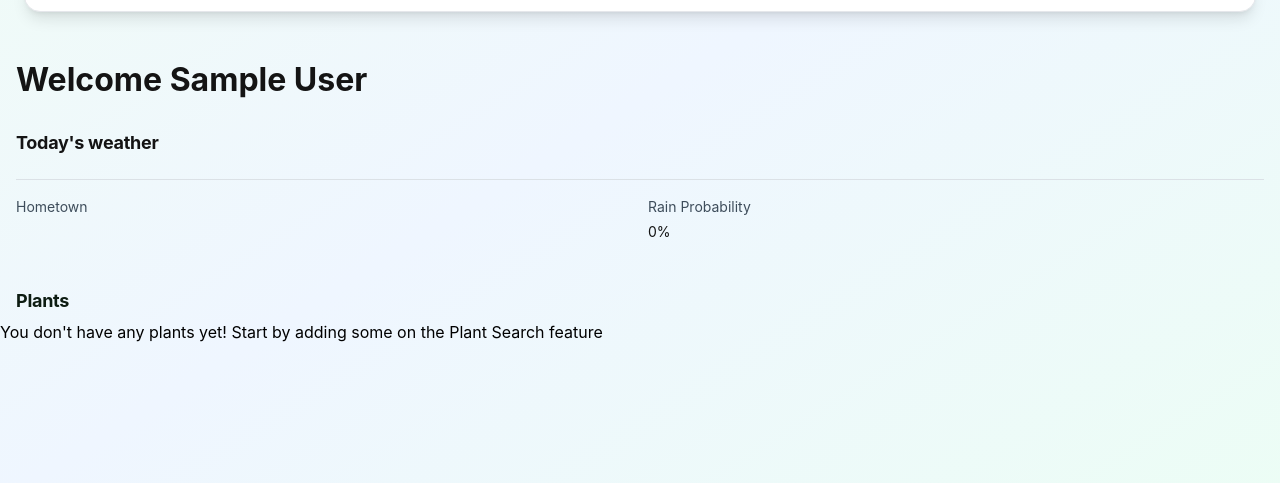
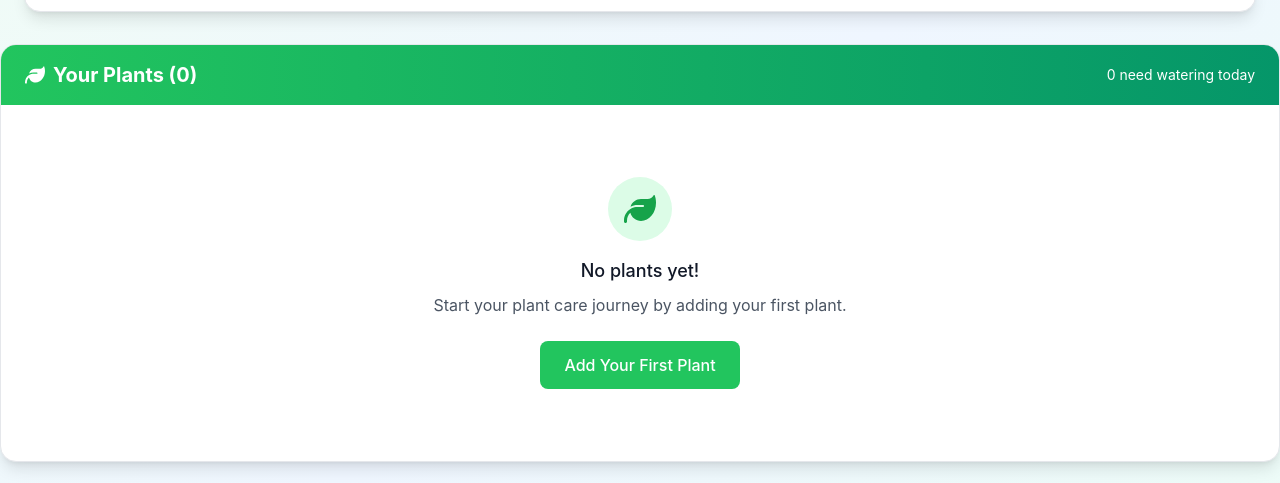
Before and after one commit to nealchapman1995/water_wise, a React (Create React App) app: page /home in a window 1280 px wide. Shown: the part 464-947 px from the top of the page. Built offline with nearby package versions, Linux system fonts and the light colour scheme; no server answers; the database is empty; sample sign-in values are in the browser's storage.

Commit message:
updated home page again

```diff
--- a/src/HomePage.js
+++ b/src/HomePage.js
@@ -2,7 +2,7 @@ import React, { useEffect, useState, useMemo } from 'react';
 import { ref, get, update, push, set } from "firebase/database";
 import { database } from "./configuration"; // Your Firebase database configuration
 import { FontAwesomeIcon } from '@fortawesome/react-fontawesome'
-import { faMapMarker, faCloud, faThermometerHalf, faTint, faCalendar, faSun } from '@fortawesome/free-solid-svg-icons'
+import { faMapMarker, faCloud, faThermometerHalf, faTint, faCalendar, faSun, faCloudRain, faLeaf } from '@fortawesome/free-solid-svg-icons'
 
 
 const HomePage = ({ user }) => { //Initialize all of the states that I use in the homepage
@@ -222,6 +222,21 @@ const HomePage = ({ user }) => { //Initialize all of the states that I use in th
         }
     };
 
+    const getWateringFrequencyColor = (frequency) => {
+        switch(frequency?.toLowerCase()) {
+            case 'frequent': return 'text-blue-600 bg-blue-50';
+            case 'average': return 'text-green-600 bg-green-50';
+            case 'minimum': return 'text-amber-600 bg-amber-50';
+            default: return 'text-gray-600 bg-gray-50';
+        }
+    };
+
+    const getNextWaterUrgency = (nextWaterDate) => {
+        if (nextWaterDate === "Today") return 'text-red-600 bg-red-50';
+        if (nextWaterDate === "Tomorrow") return 'text-orange-600 bg-orange-50';
+        return 'text-green-600 bg-green-50';
+    };
+
 
     return (
         <div className='min-h-screen bg-gradient-to-br from-green-50 via-blue-50 to-emerald-50'>
@@ -276,13 +291,16 @@ const HomePage = ({ user }) => { //Initialize all of the states that I use in th
                                 4-Day Forecast
                             </h3>
                             <div className="grid grid-cols-2 lg:grid-cols-4 gap-4">
-                                {dates.map((day, index) => (
+                                {dates.slice(1, 5).map((day, index) => (
                                     <div key={index} className="bg-gray-50 rounded-lg p-4 text-center">
                                         <p className="text-sm font-medium text-gray-600 mb-2">
                                             {new Date(day.date).toLocaleDateString('en-US', { weekday: 'short', month: 'short', day: 'numeric' })}
                                         </p>
                                         <div className="flex items-center justify-center mb-2">
-                                            {day.icon === 'rainy' ? <FontAwesomeIcon icon={faCloud} className="w-8 h-8 text-blue-500" /> : <FontAwesomeIcon icon={faSun} className="w-8 h-8 text-yellow-500" />}
+                                            {day.icon && day.icon.includes('rain') ?
+                                                <FontAwesomeIcon icon={faCloudRain} className="w-8 h-8 text-blue-500" /> :
+                                                <FontAwesomeIcon icon={faSun} className="w-8 h-8 text-yellow-500" />
+                                            }
                                         </div>
                                         <p className="text-xs text-gray-600">{day.temp_min}° - {day.temp_max}°</p>
                                         <p className="text-xs text-blue-600 font-medium">{day.averagePop}% rain</p>
@@ -292,6 +310,113 @@ const HomePage = ({ user }) => { //Initialize all of the states that I use in th
                         </div>
                     </div>
                 </div>
+                </div>
+                <div className="bg-white rounded-2xl shadow-lg border border-gray-200 overflow-hidden">
+                    <div className="bg-gradient-to-r from-green-500 to-emerald-600 px-6 py-4">
+                        <div className="flex items-center justify-between">
+                            <h2 className="text-xl font-bold text-white flex items-center">
+                                <FontAwesomeIcon icon={faLeaf} className="w-5 h-5 mr-2" />
+                                Your Plants ({Object.keys(userPlants).length})
+                            </h2>
+                            <div className="text-white text-sm">
+                                {Object.values(userPlants).filter(plant => calculateNextWaterDate(plant) === "Today").length} need watering today
+                            </div>
+                        </div>
+                    </div>
+
+                    <div className="p-6">
+                        {Object.keys(userPlants).length > 0 ? (
+                            <div className="grid gap-6">
+                                {Object.keys(userPlants).map((plantName, index) => {
+                                    const plant = userPlants[plantName];
+                                    const lastWatered = plant?.lastWatered
+                                        ? new Date(plant.lastWatered).toLocaleDateString('en-US', { month: 'short', day: 'numeric' })
+                                        : 'Never';
+                                    const nextWaterDate = calculateNextWaterDate(plant);
+
+                                    return (
+                                        <div key={index} className="bg-gray-50 rounded-xl p-6 hover:shadow-md transition-shadow">
+                                            <div className="flex flex-col lg:flex-row lg:items-center space-y-4 lg:space-y-0 lg:space-x-6">
+                                                {/* Plant Image */}
+                                                <div className="flex-shrink-0">
+                                                    <img
+                                                        alt={plant.common_name}
+                                                        src={plant.default_image.medium_url}
+                                                        className="w-20 h-24 object-cover rounded-lg shadow-sm"
+                                                    />
+                                                </div>
+
+                                                {/* Plant Info */}
+                                                <div className="flex-1 min-w-0">
+                                                    <div className="flex flex-col lg:flex-row lg:items-start lg:justify-between">
+                                                        <div className="flex-1">
+                                                            <h3 className="text-lg font-bold text-gray-900 mb-1">{plant.common_name}</h3>
+                                                            <p className="text-sm text-gray-600 mb-3 italic">{plant.scientific_name}</p>
+
+                                                            <div className="flex flex-wrap gap-2 mb-3">
+                                                                <span className={`inline-flex items-center px-2.5 py-0.5 rounded-full text-xs font-medium ${getWateringFrequencyColor(plant.watering)}`}>
+                                                                    {plant.watering} watering
+                                                                </span>
+                                                                <span className={`inline-flex items-center px-2.5 py-0.5 rounded-full text-xs font-medium ${getNextWaterUrgency(nextWaterDate)}`}>
+                                                                    Next: {nextWaterDate}
+                                                                </span>
+                                                            </div>
+
+                                                            <div className="grid grid-cols-2 gap-4 text-sm">
+                                                                <div>
+                                                                    <p className="text-gray-600">Last watered</p>
+                                                                    <p className="font-medium text-gray-900">{lastWatered}</p>
+                                                                </div>
+                                                                <div>
+                                                                    <p className="text-gray-600">Watering frequency</p>
+                                                                    <p className="font-medium text-gray-900 capitalize">{plant.watering}</p>
+                                                                </div>
+                                                            </div>
+                                                        </div>
+
+                                                        {/* Action Buttons */}
+                                                        <div className="flex flex-col space-y-3 lg:ml-6 mt-4 lg:mt-0">
+                                                            <button
+                                                                disabled={rainProbability < 50}
+                                                                onClick={() => waterPlantsWithRain(plant.common_name)}
+                                                                className={`flex items-center justify-center px-4 py-2 rounded-lg font-medium text-sm transition-colors ${
+                                                                    rainProbability < 50
+                                                                        ? 'bg-gray-200 text-gray-400 cursor-not-allowed'
+                                                                        : 'bg-blue-500 hover:bg-blue-600 text-white shadow-sm hover:shadow-md'
+                                                                }`}
+                                                            >
+                                                                <fontAwesomeIcon icon={faCloudRain} className="w-4 h-4 mr-2" />
+                                                                Water by Rain
+                                                            </button>
+
+                                                            <button
+                                                                onClick={() => waterPlantsWithHose(plant.common_name)}
+                                                                className="flex items-center justify-center px-4 py-2 bg-green-500 hover:bg-green-600 text-white rounded-lg font-medium text-sm transition-colors shadow-sm hover:shadow-md"
+                                                            >
+                                                                <fontAwesomeIcon icon={faTint} className="w-4 h-4 mr-2" />
+                                                                Water by Hose
+                                                            </button>
+                                                        </div>
+                                                    </div>
+                                                </div>
+                                            </div>
+                                        </div>
+                                    );
+                                })}
+                            </div>
+                        ) : (
+                            <div className="text-center py-12">
+                                <div className="w-16 h-16 mx-auto mb-4 bg-green-100 rounded-full flex items-center justify-center">
+                                    <FontAwesomeIcon icon={faLeaf} className="w-8 h-8 text-green-600" />
+                                </div>
+                                <h3 className="text-lg font-medium text-gray-900 mb-2">No plants yet!</h3>
+                                <p className="text-gray-600 mb-6">Start your plant care journey by adding your first plant.</p>
+                                <button className="bg-green-500 hover:bg-green-600 text-white px-6 py-3 rounded-lg font-medium transition-colors">
+                                    Add Your First Plant
+                                </button>
+                            </div>
+                        )}
+                    </div>
                 </div>
             <div class="flex flex-wrap justify-between gap-3 p-4"><p class="text-[#141414] tracking-light text-[32px] font-bold leading-tight min-w-72">Welcome {user.displayName}</p></div>
             <h3 class="text-[#141414] text-lg font-bold leading-tight tracking-[-0.015em] px-4 pb-2 pt-4">Today's weather</h3>
```
